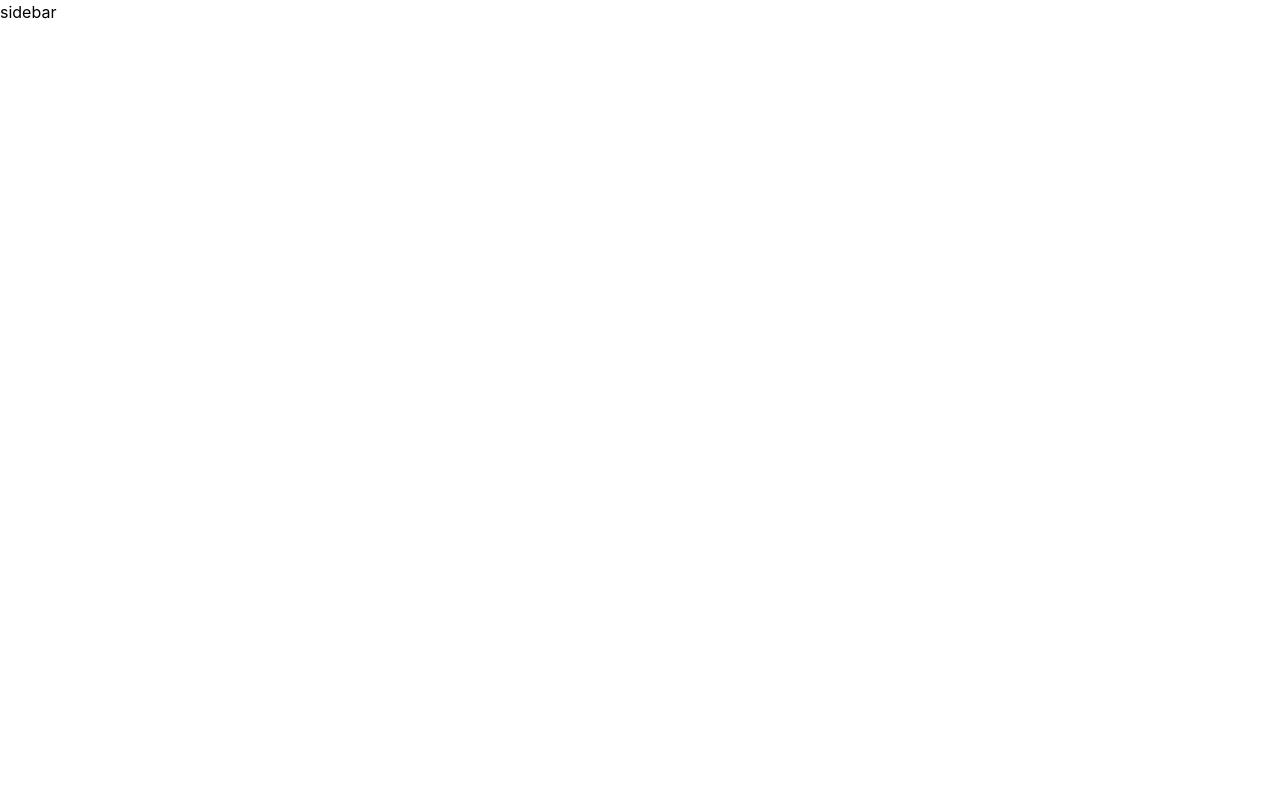
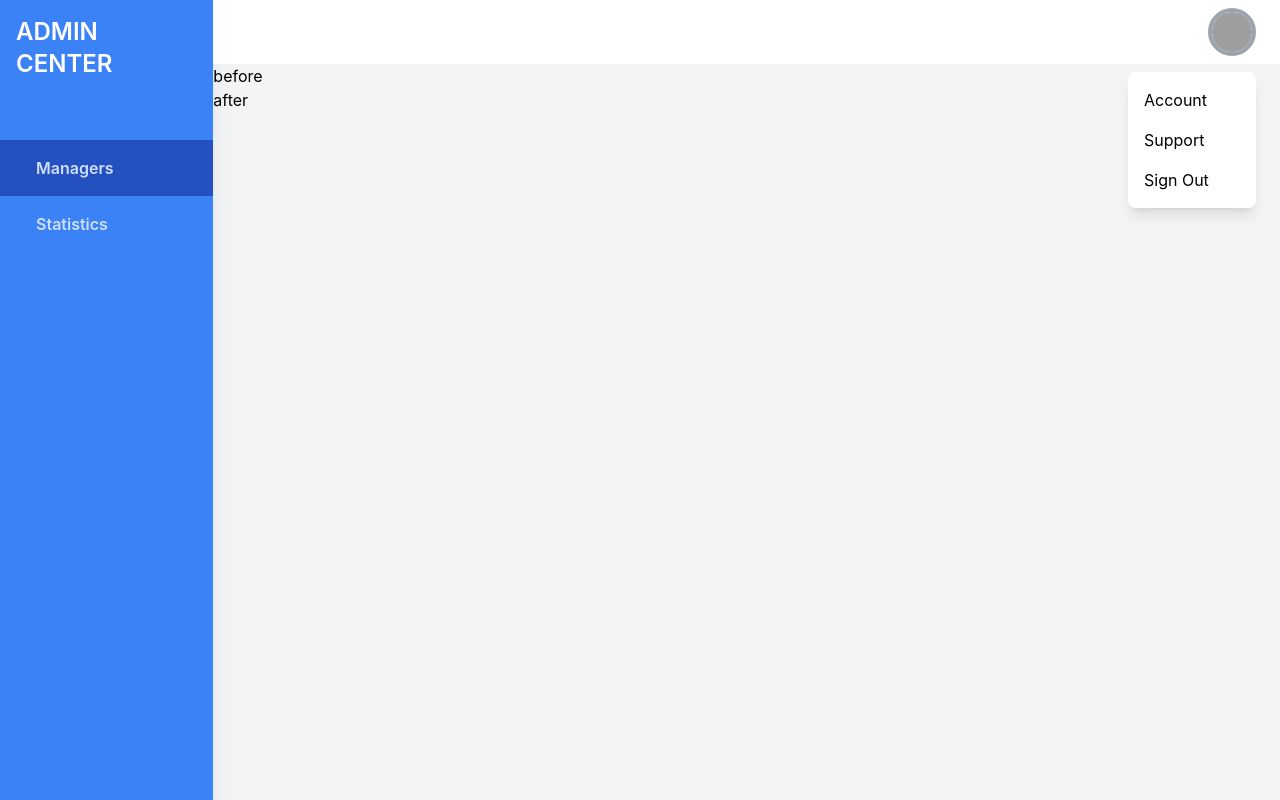
Before and after one commit to yassineelhoubi/deliveryManagement_client, a React (Create React App) app: page /dashboard in a window 1280 px wide. Built offline with nearby package versions, Linux system fonts and the light colour scheme; grey boxes are pictures that could not be loaded.

Commit message:
dashboard structure

```diff
--- a/package.json
+++ b/package.json
@@ -5,6 +5,9 @@
   "dependencies": {
     "@emotion/react": "^11.7.1",
     "@emotion/styled": "^11.6.0",
+    "@fortawesome/fontawesome-svg-core": "^1.2.36",
+    "@fortawesome/free-solid-svg-icons": "^5.15.4",
+    "@fortawesome/react-fontawesome": "^0.1.17",
     "@mui/material": "^5.4.0",
     "@testing-library/jest-dom": "^5.14.1",
     "@testing-library/react": "^12.0.0",
--- a/src/components/auth/LoginForm.tsx
+++ b/src/components/auth/LoginForm.tsx
@@ -89,7 +89,7 @@ const LoginForm: React.FC = () => {
                     }}
                 >
                     <Avatar sx={{ m: 1, bgcolor: 'secondary.main' }}>
-                        {/* <LockOutlinedIcon /> */}w
+                        {/* <LockOutlinedIcon /> */}
                     </Avatar>
                     <Typography component="h1" variant="h5">
                         Sign in
--- /dev/null
+++ b/src/layouts/Header.tsx
@@ -0,0 +1,20 @@
+import React from 'react';
+
+const Header:React.FC = () => {
+  return         <header className="w-full items-center bg-white py-2 px-6 hidden sm:flex">
+  <div className="w-1/2"></div>
+  <div  className="relative w-1/2 flex justify-end">
+      <button  className="realtive z-10 w-12 h-12 rounded-full overflow-hidden border-4 border-gray-400 hover:border-gray-300 focus:border-gray-300 focus:outline-none">
+          <img alt="" src="https://source.unsplash.com/uJ8LNVCBjFQ/400x400"/>
+      </button>
+      <button  className="h-full w-full fixed inset-0 cursor-default"></button>
+      <div className="absolute w-32 bg-white rounded-lg shadow-lg py-2 mt-16">
+          <a href="" className="block px-4 py-2 account-link hover:text-white">Account</a>
+          <a href="" className="block px-4 py-2 account-link hover:text-white">Support</a>
+          <a href="" className="block px-4 py-2 account-link hover:text-white">Sign Out</a>
+      </div>
+  </div>
+</header>;
+};
+
+export default Header;
--- a/src/layouts/Sidebar.tsx
+++ b/src/layouts/Sidebar.tsx
@@ -1,7 +1,28 @@
 import { FC } from 'react';
+// import { FontAwesomeIcon } from "@fortawesome/react-fontawesome";
+import { FontAwesomeIcon } from '@fortawesome/react-fontawesome'
+const Sidebar: FC = () => {
 
-const Sidebar: FC = () => {
-    return <div>sidebar</div>;
+    return <aside className="relative bg-blue-500 h-screen w-64 hidden sm:block shadow-xl">
+        <div className="p-4 mb-8">
+            <a href="" className="text-white text-cener text-2xl font-semibold uppercase hover:text-gray-300">Admin Center</a>
+            <FontAwesomeIcon icon="check-square" />
+
+        </div>
+        <nav className="text-white text-base font-semibold pt-3">
+            <a href="#" className="flex items-center text-white opacity-75 hover:opacity-100 py-4 pl-6 bg-blue-800">
+                <i className="fas fa-sticky-note mr-3"></i>
+                <FontAwesomeIcon icon={["fal", "coffee"]}/>
+                Managers
+            </a>
+            <a href="#" className="flex items-center text-white opacity-75 hover:opacity-100 py-4 pl-6 ">
+                <i className="fas fa-align-left mr-3"></i>
+                Statistics
+            </a>
+        </nav>
+
+    </aside>
+;
 };
 
 export default Sidebar;
--- /dev/null
+++ b/src/layouts/WorkSpace.tsx
@@ -0,0 +1,13 @@
+import Header from './Header'
+const WorkSpace: React.FC = ({ children }) => {
+    return <div className="relative w-full flex flex-col h-screen overflow-y-hidden">
+        <Header/>
+        <h1>before</h1>
+        <div>
+            {children}
+        </div>
+        <h1>after</h1>
+    </div>;
+};
+
+export default WorkSpace;
--- a/src/pages/dashboard.tsx
+++ b/src/pages/dashboard.tsx
@@ -1,15 +1,20 @@
 
 import { Outlet } from 'react-router-dom';
 import Sidebar from '../layouts/Sidebar'
+import WorkSpace from '../layouts/WorkSpace'
 const dashboard = () => {
-    return <div>
-        <div>
+    return <div className="bg-gray-100 font-family-karla flex">
+
+        <>
             <Sidebar />
+        </>
+        <>
+            <WorkSpace >
+                <Outlet/>
+            </WorkSpace>
+        </>
 
-            <div>
-                <Outlet />
-            </div>
-        </div>
+
     </div>
         ;
 };
```
Also changed, not shown: 1 other file (tests, documents, lock files or other folders).
